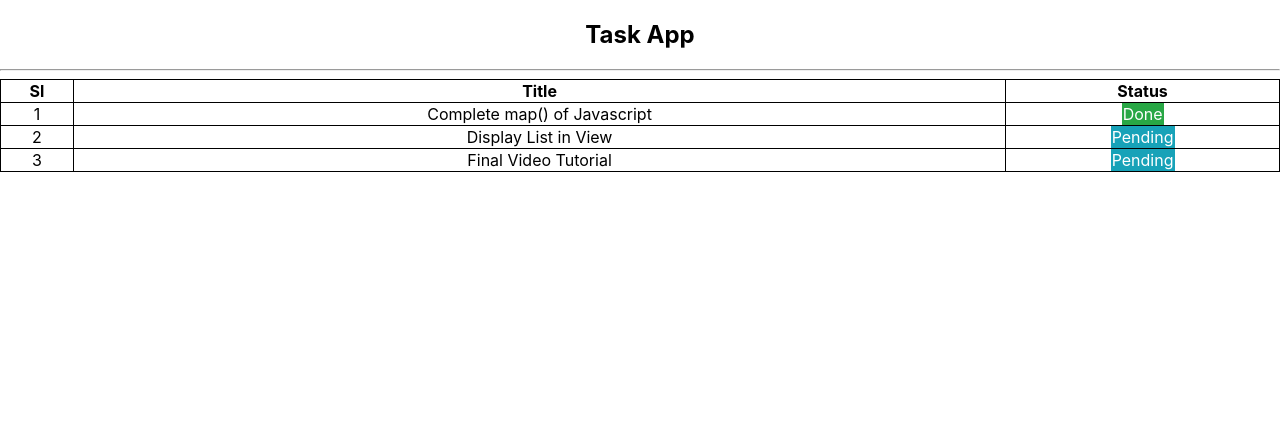
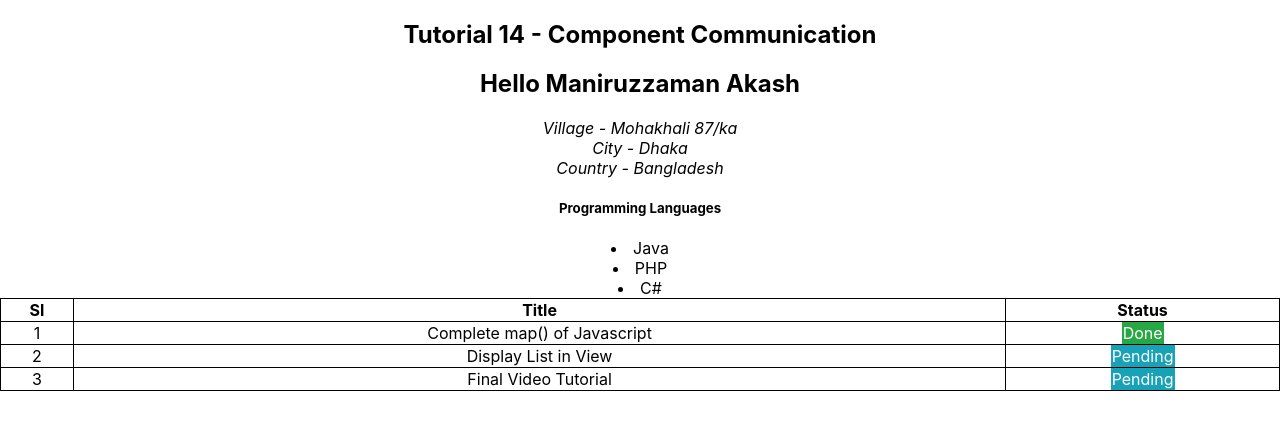
Before and after one commit to ManiruzzamanAkash/ReactBasic2Pro, a React (Create React App) app: page / in a window 1280 px wide. Shown: the top 430 px of the page. Built offline with nearby package versions, Linux system fonts and the light colour scheme.

Commit message:
Day 14 - COmponent Communication in React - props and state

```diff
--- a/src/App.js
+++ b/src/App.js
@@ -1,15 +1,29 @@
 
-import React from "react";
+import React, { useState } from "react";
 import CounterClass from "./components/CounterClass";
 import CounterFunctional from "./components/CounterFunctional";
 import TaskList from "./components/TaskList";
+import Test from "./components/Test";
 
 const App = () => {
+  const name = "Maniruzzaman Akash";
+
+  const [address, setAddress] = useState({
+    village: 'Mohakhali 87/ka',
+    city: 'Dhaka',
+    country: 'Bangladesh'
+  });
+
+  const [programmingLanguages, setProgrammingLanguages] = useState([
+    'Java',
+    'PHP',
+    'C#',
+  ]);
 
   return (
     <>
-      <h2>Task App</h2>
-      <hr/>
+      <h2>Tutorial 14 - Component Communication</h2>
+      <Test name={name} myAddress={address} pl={programmingLanguages}/>
       <TaskList />
     </>
   )
--- a/src/components/TaskList.jsx
+++ b/src/components/TaskList.jsx
@@ -1,4 +1,5 @@
 import React, { useEffect } from 'react';
+import TaskSingle from './TaskSingle';
 
 const TaskList = () => {
     // const tasks = [
@@ -55,20 +56,7 @@ const TaskList = () => {
                     <tbody>
                         {
                             tasks.map((task, index) => (
-                                <tr key={index}>
-                                    <td>{index + 1}</td>
-                                    <td>{task.title}</td>
-                                    <td>
-                                        {
-                                            task.status === "pending" &&
-                                            <span className="badge-info">Pending</span>
-                                        }
-                                        {
-                                            task.status === "done" &&
-                                            <span className="badge-success">Done</span>
-                                        }
-                                    </td>
-                                </tr>
+                                <TaskSingle task={task} index={index} key={index} />
                             ))
                         }
                     </tbody>
--- /dev/null
+++ b/src/components/TaskSingle.js
@@ -0,0 +1,25 @@
+import React from 'react';
+
+const TaskSingle = (props) => {
+    const task = props.task;
+    const index = props.index;
+
+    return (
+        <tr key={index}>
+            <td>{index + 1}</td>
+            <td>{task.title}</td>
+            <td>
+                {
+                    task.status === "pending" &&
+                    <span className="badge-info">Pending</span>
+                }
+                {
+                    task.status === "done" &&
+                    <span className="badge-success">Done</span>
+                }
+            </td>
+        </tr>
+    );
+}
+
+export default TaskSingle;
--- /dev/null
+++ b/src/components/Test.js
@@ -0,0 +1,28 @@
+import React, { useEffect } from 'react';
+
+const Test = (props) => {
+    console.log(props);
+
+    return (
+        <div>
+            <h2>Hello {props.name}</h2>
+            <div>
+                <address>
+                    Village - {props.myAddress.village} <br/>
+                    City - {props.myAddress.city} <br/>
+                    Country - {props.myAddress.country} <br/>
+                </address>
+                <div>
+                    <h5>Programming Languages</h5>
+                    {
+                        props.pl.map((p, index) => (
+                            <li key={index}>{p}</li>
+                        ))
+                    }
+                </div>
+            </div>
+        </div>
+    );
+}
+
+export default Test;
```
